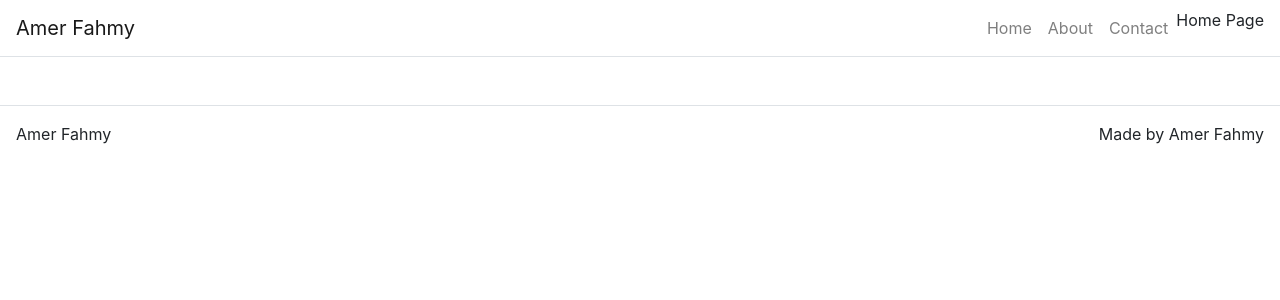
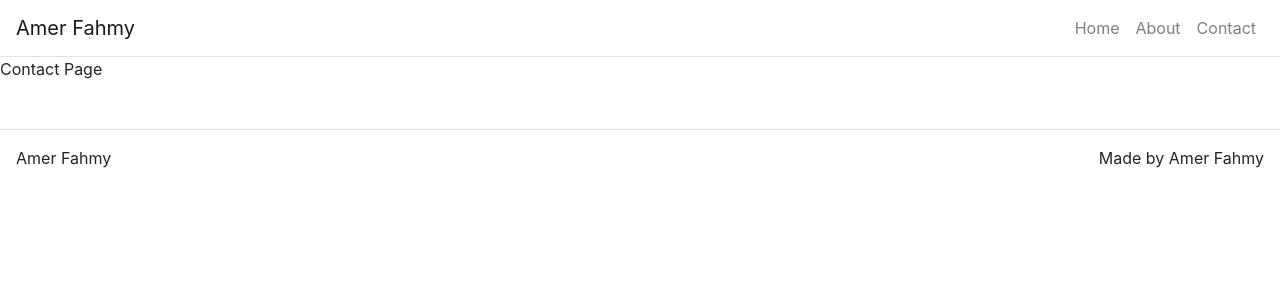
Before and after one commit to amer519/Portfolio, a React (Create React App) app: page /contact in a window 1280 px wide. Shown: the top 300 px of the page. Built offline with nearby package versions, Linux system fonts and the light colour scheme.

Commit message:
routes setup

```diff
--- a/src/App.js
+++ b/src/App.js
@@ -3,11 +3,13 @@
 import {BrowserRouter as Router, Route, Link} from "react-router-dom";
 import Container from 'react-bootstrap/Container';
 import Navbar from 'react-bootstrap/Navbar';
-import NavbarBrand from 'react-bootstrap/NavbarBrand';
+// import NavbarBrand from 'react-bootstrap/NavbarBrand';
 import Nav from 'react-bootstrap/Nav';
 
 import Footer from './components/Footer.js';
 import HomePage from './pages/HomePage.js';
+import AboutPage from './pages/AboutPage.js';
+import ContactPage from './pages/ContactPage.js';
 
 class App extends React.Component {
 
@@ -30,7 +32,7 @@
 
       },
       contact: {
-        title: 'Hey, feel free to contact me anytime',
+        title: 'Hey, feel free to contact me anytime'
 
       }
     }
@@ -50,11 +52,16 @@
             <Link className='nav-link' to='/about'>About</Link>
             <Link className='nav-link' to='/contact'>Contact</Link>
 
-            <Route path='/' render={() => <HomePage title={this.state.home.title} />} />
+
           </Nav>
         </Navbar.Collapse>
 
       </Navbar>
+
+      <Route path='/' exact render={() => <HomePage title={this.state.home.title} subTitile={this.state.home.subTitile} text={this.state.home.text} />} />
+      <Route path='/about' render={() => <AboutPage title={this.state.about.title} /> } />
+      <Route path='/contact' render={() => <ContactPage title={this.state.contact.title} />} />
+
       <Footer />
 
       </Container>
--- /dev/null
+++ b/src/pages/AboutPage.js
@@ -0,0 +1,11 @@
+import React from 'react'
+
+function AboutPage(props) {
+
+    return (
+        <p>About Page</p>
+    );
+
+}
+
+export default AboutPage
--- /dev/null
+++ b/src/pages/ContactPage.js
@@ -0,0 +1,11 @@
+import React from 'react'
+
+function ContactPage(props) {
+
+    return (
+        <p>Contact Page</p>
+    );
+
+}
+
+export default ContactPage
```
